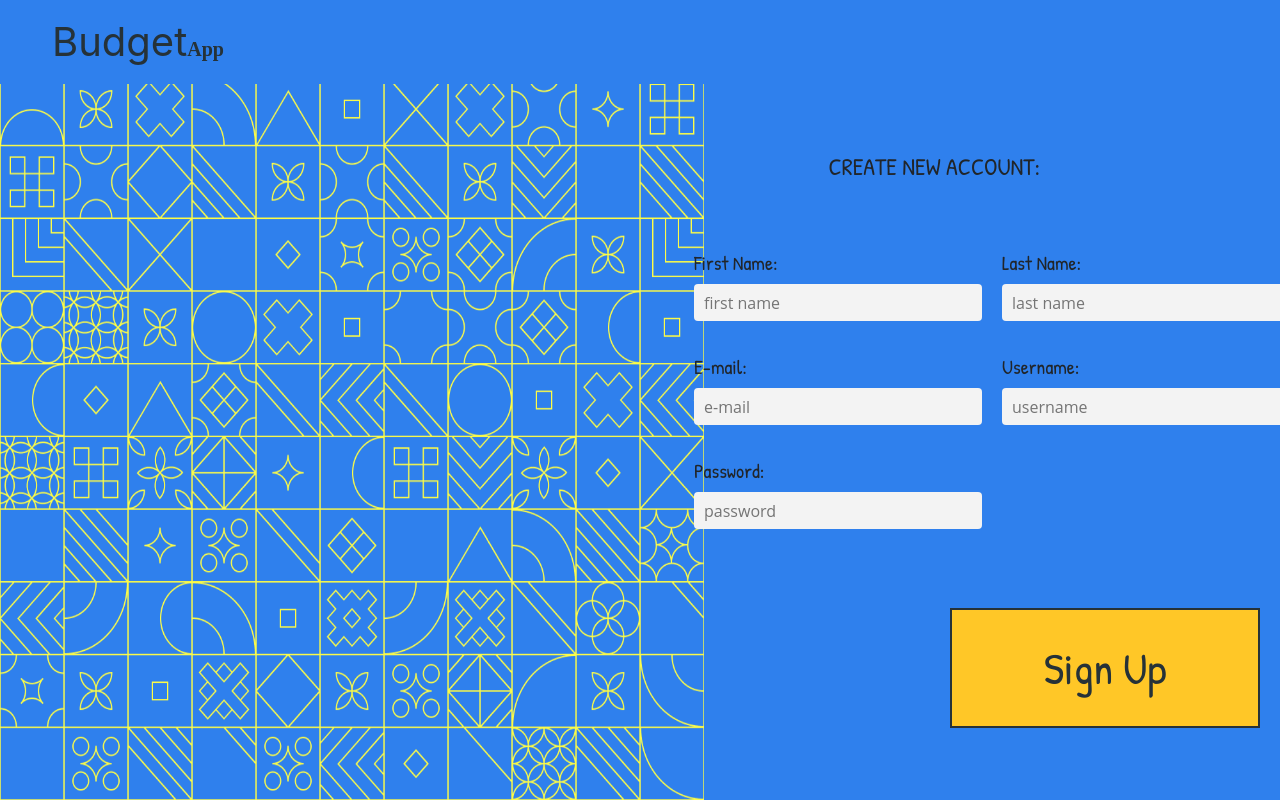
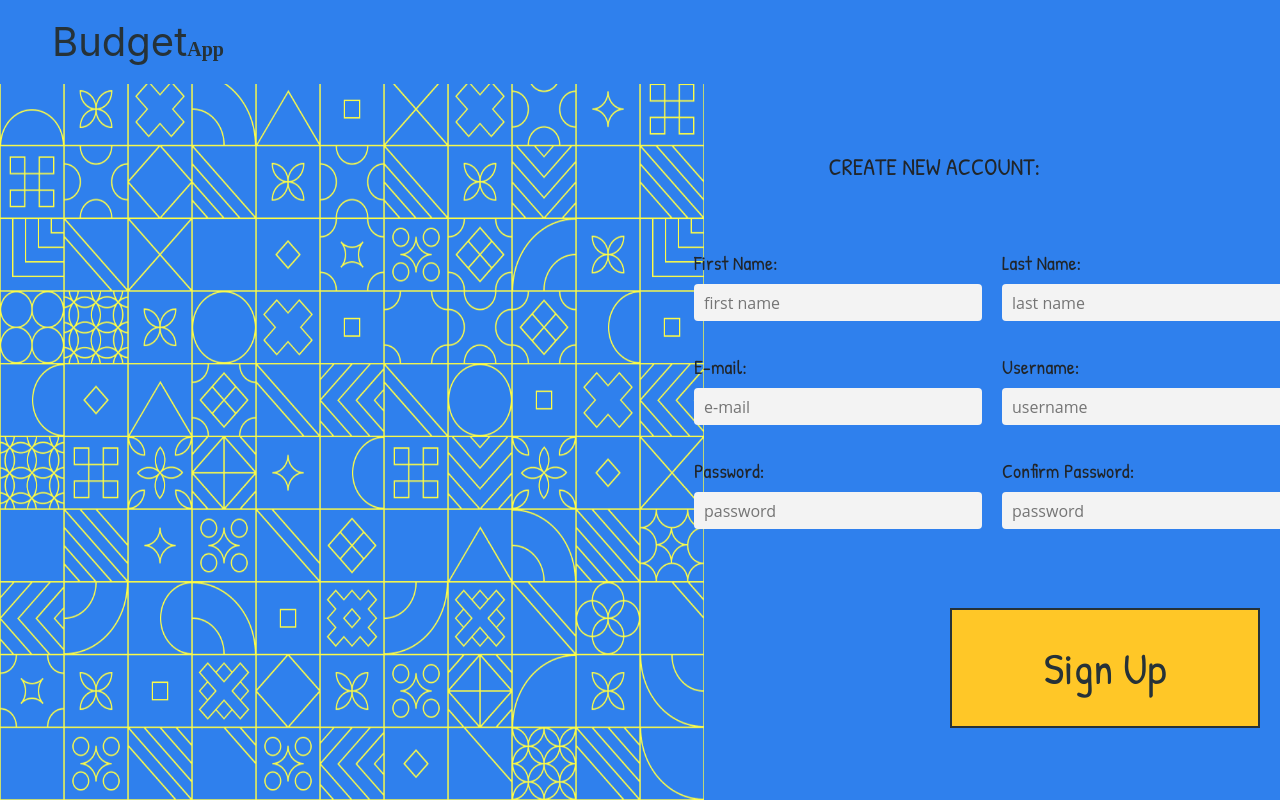
Before and after one commit to irinagetman1973/CS203-Budget-App, a React (Create React App) app: page /sign-up in a window 1280 px wide. Built offline with nearby package versions, Linux system fonts and the light colour scheme.

Commit message:
Added confirm password for sign up

```diff
--- a/src/components/DashboardPageLayout.js
+++ b/src/components/DashboardPageLayout.js
@@ -1,7 +1,6 @@
 import React, { useState } from "react";
 import { Route, Routes, useNavigate } from 'react-router-dom';
 import 'bootstrap/dist/css/bootstrap.min.css'
-import AppContext from "./context/AppContext";
 
 import { library, icon } from '@fortawesome/fontawesome-svg-core'
 import { faCamera } from '@fortawesome/free-solid-svg-icons'
@@ -52,6 +51,8 @@ export const DashboardPageLayout = () => {
                             <p>
                                 Here is your own space
                             </p>
+
+                            {/*Brittany */}
                             <button className="editProfile-btn" onClick={handleClick}>
                                 Edit profile
                             </button>
@@ -60,11 +61,9 @@ export const DashboardPageLayout = () => {
                                     <EditProfile />
                                 </div>
                             )}
-                            {/* {isShown && <DashboardPageLayout />} */}
                         </div>
                     </div>
                 </div>
-                {/*Brittany */}
                 <div className="budget-section">
                     <div className="budget-section-wrap">
                         <h2 className='mt-3'>Choose your tool</h2>
--- a/src/components/SignUp.js
+++ b/src/components/SignUp.js
@@ -40,6 +40,10 @@ export const SignUp = () => {
                         <label htmlFor="password">Password:</label>
                         <input type="password" name="password" placeholder="password" />
                     </div>
+                    <div className="form-group">
+                        <label htmlFor="password">Confirm Password:</label>
+                        <input type="password" name="password" placeholder="password" />
+                    </div>
                 </div>
                 <div className="footer">
                     <div className="button">
```
